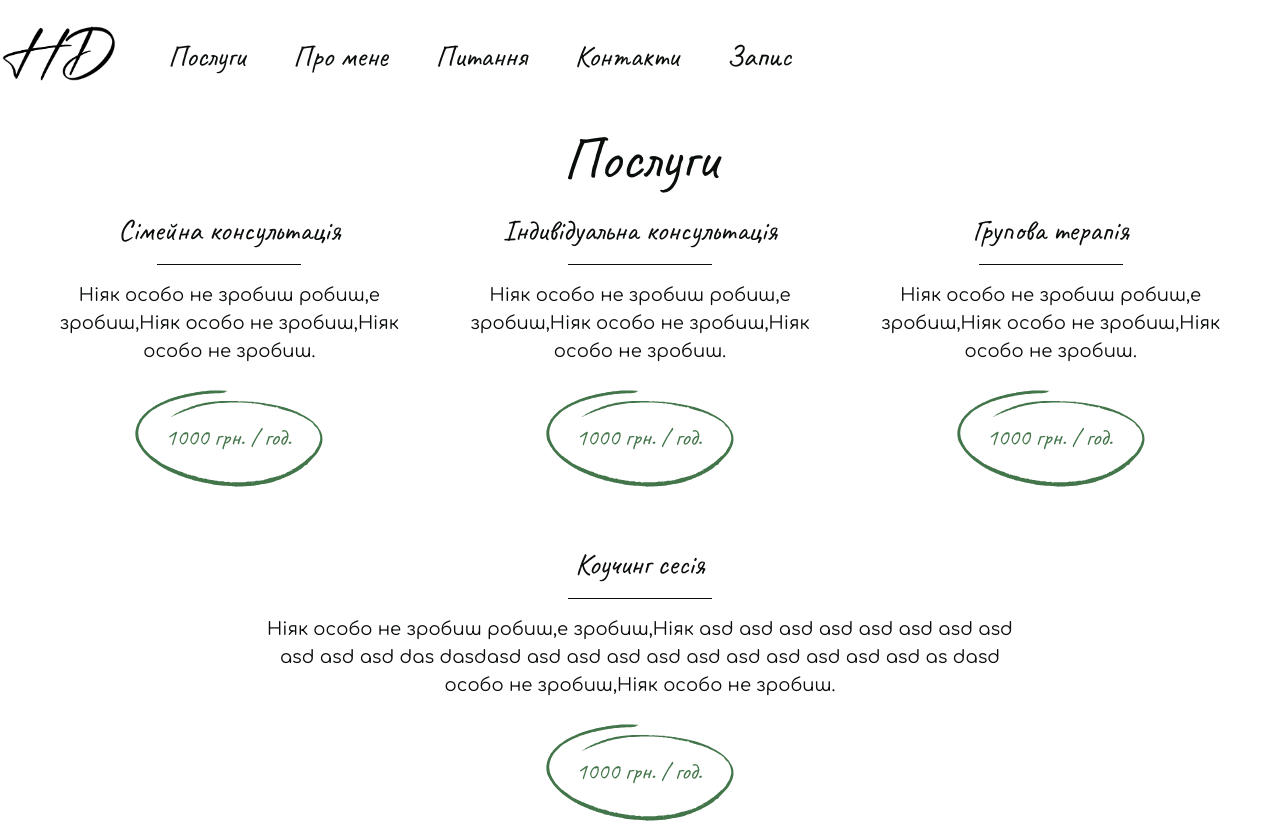
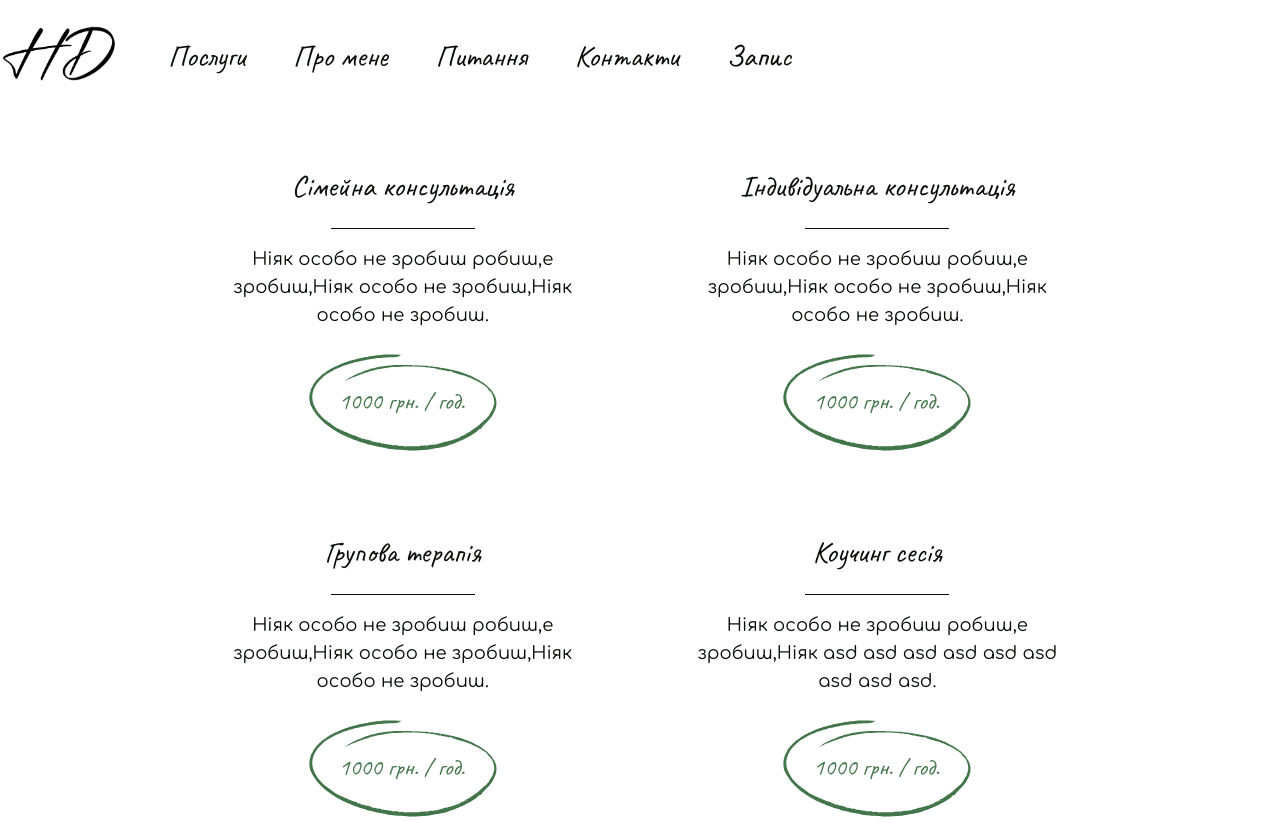
Before and after one commit to serhey-dev/hd, a Next.js app: page /services/components/section-sevices in a window 1280 px wide. Shown: the top 823 px of the page. Built offline with nearby package versions, Linux system fonts and the light colour scheme.

Commit message:
design updates

```diff
--- a/src/pages/about/components/section-certifications/index.tsx
+++ b/src/pages/about/components/section-certifications/index.tsx
@@ -6,8 +6,12 @@ export default function SectionCertifications() {
   return (
     <div className="min-h-screen border-t border-black">
       <div className="container flex flex-col items-center justify-center">
-        <h1 className="text-6xl text-center font-serif text-black mb-16 mt-16">Освіта</h1>
-        <div style={{ height: '600px', width: '850px' }}>
+        <h1 className="text-6xl text-center font-serif text-black mt-16">Освіта</h1>
+        <h1 className="text-lg text-center font-sans text-black mb-16 mt-4 w-2/3">
+           Обучалась тому сему всему тому. Обучалась тому сему всему тому. Обучалась тому сему всему
+          тому. Обучалась тому сему всему тому. Обучалась тому сему всему тому.
+        </h1>
+        <div style={{ height: '500px', width: '750px' }}>
           <Slider
             keyName="certifications"
             slides={[
--- a/src/pages/contacts/components/section-contacts/components/map/index.tsx
+++ b/src/pages/contacts/components/section-contacts/components/map/index.tsx
@@ -35,7 +35,7 @@ export default function Map() {
       {isReady && (
         <Script src="https://maps.googleapis.com/maps/api/js?key=AIzaSyCU1otOa8POOtlr-qxY2SfmXhq-dD1PcG4&callback=initMap&v=weekly" />
       )}
-      <div id={mapId} style={{ width: '600px', height: '400px' }} />
+      <div id={mapId} className="mx-auto" style={{ width: '100%', height: '600px' }} />
     </>
   );
 }
--- a/src/pages/contacts/components/section-contacts/index.tsx
+++ b/src/pages/contacts/components/section-contacts/index.tsx
@@ -10,12 +10,12 @@ import Map from '@/pages/contacts/components/section-contacts/components/map';
 
 export default function SectionContacts() {
   return (
-    <div className="min-h-screen container pb-12 p-16 px-6">
+    <div className="min-h-screen">
+      <div className="container text-center pb-12 p-16 px-6">
         <h1 className="text-6xl mb-6 text-center font-serif text-black mb-12 mt-16">Контакти</h1>
-
         <p className="font-sans text-lg text-black">
-        Записуйся і так і сяк. Записуйся і так і сяк. Записуйся і так і сяк. Записуйся і так і сяк.
-        Записуйся і так і сяк.{' '}
+          Записуйся і так і сяк. Записуйся і так і сяк. Записуйся і так і сяк. Записуйся і так і
+          сяк. Записуйся і так і сяк.{' '}
         </p>
         <p className="font-sans text-lg text-black">
           Записуйся і так і сяк. к. Записуйся і так і сяк. Записуйся і так і сяк.{' '}
@@ -23,7 +23,7 @@ export default function SectionContacts() {
         <p className="font-sans text-lg text-black mt-8">
           Записуйся і так і сяк. Записуйся і так і сяк. Записуйся і так і сякписуйся і так і сяк:
         </p>
-      <div className="flex items-center mt-4">
+        <div className="flex items-center justify-center mt-4">
           <Link
             className="flex items-center text-black duration-300 fill-black hover:fill-green hover:text-green mr-5"
             target="_blank"
@@ -67,11 +67,14 @@ export default function SectionContacts() {
         <p className="font-sans text-lg text-black mt-8 mb-3">
           Записуйся і так і сяк. Записуйся і так і сяк. Записуйся і так і сякписуйся і так і сяк:
         </p>
-      <ButtonLink href="/schedule" text="Записатись" />
+        <div className="flex justify-center">
+          <ButtonLink href="/schedule" text="Записатись" className="mx-auto" />
+        </div>
         <p className="font-sans text-lg text-black mt-8 mb-4">
           Або зустріч оффлайн (Дніпро, вул. Івана Акінфєєва, 25):
         </p>
         <Map />
       </div>
+    </div>
   );
 }
--- a/src/pages/home/index.tsx
+++ b/src/pages/home/index.tsx
@@ -3,6 +3,7 @@ import SectionHero from '@/pages/home/components/section-hero';
 import SectionMethods from '@/pages/home/components/section-methods';
 import SectionFeedback from '@/pages/home/components/section-feedback';
 import SectionD from '@/pages/home/components/section-d';
+import SectionCallback from '@/pages/services/components/section-callback';
 
 export default function Home() {
   return (
@@ -12,6 +13,7 @@ export default function Home() {
       <SectionMethods />
       <SectionFeedback />
       <SectionD />
+      <SectionCallback />
     </main>
   );
 }
--- a/src/pages/services/components/section-sevices/components/service-item/index.tsx
+++ b/src/pages/services/components/section-sevices/components/service-item/index.tsx
@@ -1,6 +1,5 @@
 import React from 'react';
 import Circle from '@/components/icons/circle';
-import Button from '@/components/button';
 
 interface IServiceItemProps {
   name: string;
@@ -10,14 +9,12 @@ interface IServiceItemProps {
 }
 
 export default function ServiceItem(props: IServiceItemProps) {
-  // <li className="w-1/2 flex flex-wrap mb-6">
-  // <div className={`p-6 ${props.className}`}>
   return (
-    <li className={`w-1/3 flex justify-center mb-12 ${props.className}`}>
-      <div className="px-6">
-        <h4 className="font-serif text-3xl text-black mb-4 text-center">{props.name}</h4>
+    <li className={`mb-16 mx-8 w-1/3 ${props.className}`}>
+      <div className="mx-6">
+        <h4 className="font-serif text-3xl text-black mb-4 text-center py-2">{props.name}</h4>
         <div className="h-px w-36 bg-black mx-auto" />
-        <p className="font-sans text-black text-lg pt-4 text-center">{props.text}</p>
+        <p className="font-sans text-black text-lg pt-4 text-center mx-auto">{props.text}</p>
         <div className="relative w-48 mx-auto mt-4">
           <Circle className="fill-green" />
           <p className="absolute font-serif text-2xl text-green z-10 top-10 left-8">
--- a/src/pages/services/components/section-sevices/index.tsx
+++ b/src/pages/services/components/section-sevices/index.tsx
@@ -2,34 +2,35 @@ import ServiceItem from '@/pages/services/components/section-sevices/components/
 
 export default function SectionServices() {
   return (
-    <div className="min-h-screen container pb-12 p-16 px-6">
-      <h1 className="text-6xl mb-6 text-center font-serif text-black mb-12 mt-16">Послуги</h1>
-      <ul className="flex flex-wrap justify-center">
+    <div className="min-h-screen relative">
+      <div className="container pb-12 p-16 px-6">
+        <ul className="mt-24">
+          <div className="flex flex-row items-center justify-center">
             <ServiceItem
               name="Сімейна консультація"
               price="1000 грн. / год."
               text="Ніяк особо не зробиш робиш,е зробиш,Ніяк особо не зробиш,Ніяк особо не зробиш."
-          // className='border-r border-b'
             />
             <ServiceItem
               name="Індивідуальна консультація"
               price="1000 грн. / год."
               text="Ніяк особо не зробиш робиш,е зробиш,Ніяк особо не зробиш,Ніяк особо не зробиш."
-          // className='border-b'
             />
+          </div>
+          <div className="flex flex-row items-center justify-center">
             <ServiceItem
               name="Групова терапія"
               price="1000 грн. / год."
               text="Ніяк особо не зробиш робиш,е зробиш,Ніяк особо не зробиш,Ніяк особо не зробиш."
-          // className='border-r'
             />
             <ServiceItem
               name="Коучинг сесія"
               price="1000 грн. / год."
-          text="Ніяк особо не зробиш робиш,е зробиш,Ніяк  asd asd asd asd asd asd asd asd asd asd asd das dasdasd asd asd asd asd asd asd asd asd asd asd as dasd особо не зробиш,Ніяк особо не зробиш."
-          className="w-2/3"
+              text="Ніяк особо не зробиш робиш,е зробиш,Ніяк  asd asd asd asd asd asd asd asd asd."
             />
+          </div>
         </ul>
+      </div>
     </div>
   );
 }
--- a/src/pages/services/index.tsx
+++ b/src/pages/services/index.tsx
@@ -7,7 +7,7 @@ export default function Services() {
     <main>
       <Head title="Services" description="Services" />
       <SectionServices />
-      <SectionCallback />
+      {/* <SectionCallback /> */}
     </main>
   );
 }
```
Lines whose indentation alone changed are shown as unchanged.
